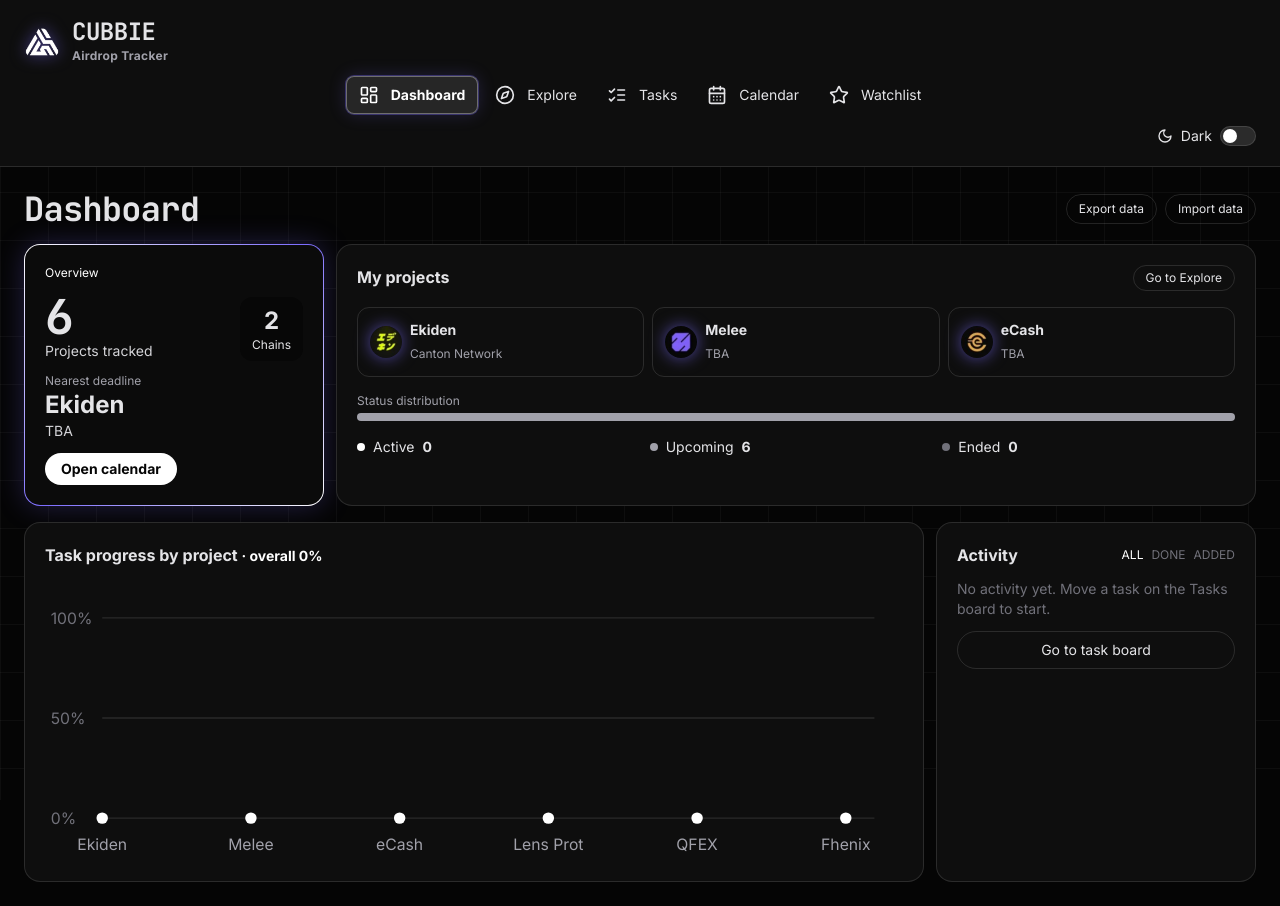
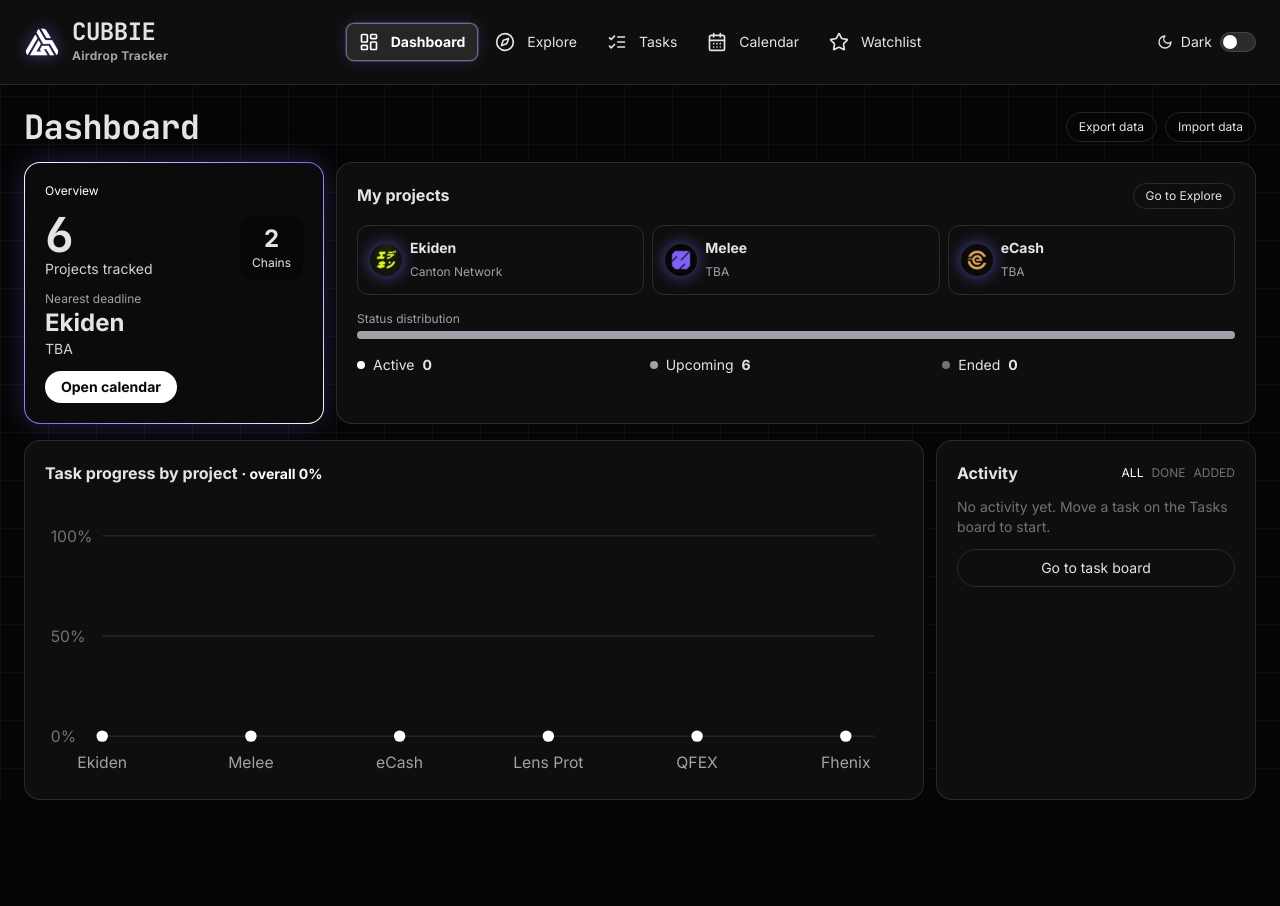
Before and after one commit to ahmad-choirudin/airdrop-tracker, a React (Vite) app: page / in a window 1280 px wide. After the commit the page ends 824 px from the top, so only its background shows below. Built offline with nearby package versions, Linux system fonts and the light colour scheme.

Commit message:
Update nav component to use grid template columns

```diff
--- a/src/App.jsx
+++ b/src/App.jsx
@@ -142,7 +142,7 @@ export default function App(){
 <div onClick={()=>setMenu(false)} className={`md:hidden fixed inset-0 z-40 bg-black/60 transition-opacity ${menu?'opacity-100':'pointer-events-none opacity-0'}`}/>
 
 {/* Drawer on mobile */}
-<nav className={`fixed inset-y-0 left-0 z-50 w-3/4 max-w-xs flex flex-col gap-1 p-3 bg-panel border-r border-line transition-transform duration-300 ${menu?'translate-x-0':'-translate-x-full'} md:static md:z-auto md:w-full md:max-w-none md:grid md:grid-cols-[1fr-auto-1fr] md:items-center md:border-r-0 md:border-b md:translate-x-0 md:bg-transparent`}>
+ <nav style={{gridTemplateColumns:'1fr auto 1fr'}} className={`fixed inset-y-0 left-0 z-50 w-3/4 max-w-xs flex flex-col gap-1 p-3 bg-panel border-r border-line transition-transform duration-300 ${menu?'translate-x-0':'-translate-x-full'} md:static md:z-auto md:w-full md:max-w-none md:grid md:items-center md:border-r-0 md:border-b md:translate-x-0 md:bg-transparent`}>
   <div className="flex items-start justify-between px-3 py-2 md:justify-self-start">
     <div className="flex items-center gap-3"><img src={logo} alt="CUBBIE" className="h-9 w-9 object-contain"/><div className="serif text-2xl leading-none">CUBBIE<span className="block mt-1 text-xs text-zinc-400 font-sans tracking-wide">Airdrop Tracker</span></div></div>
     <button aria-label="Close menu" onClick={()=>setMenu(false)} className="md:hidden text-zinc-400"><X size={20}/></button>
```
